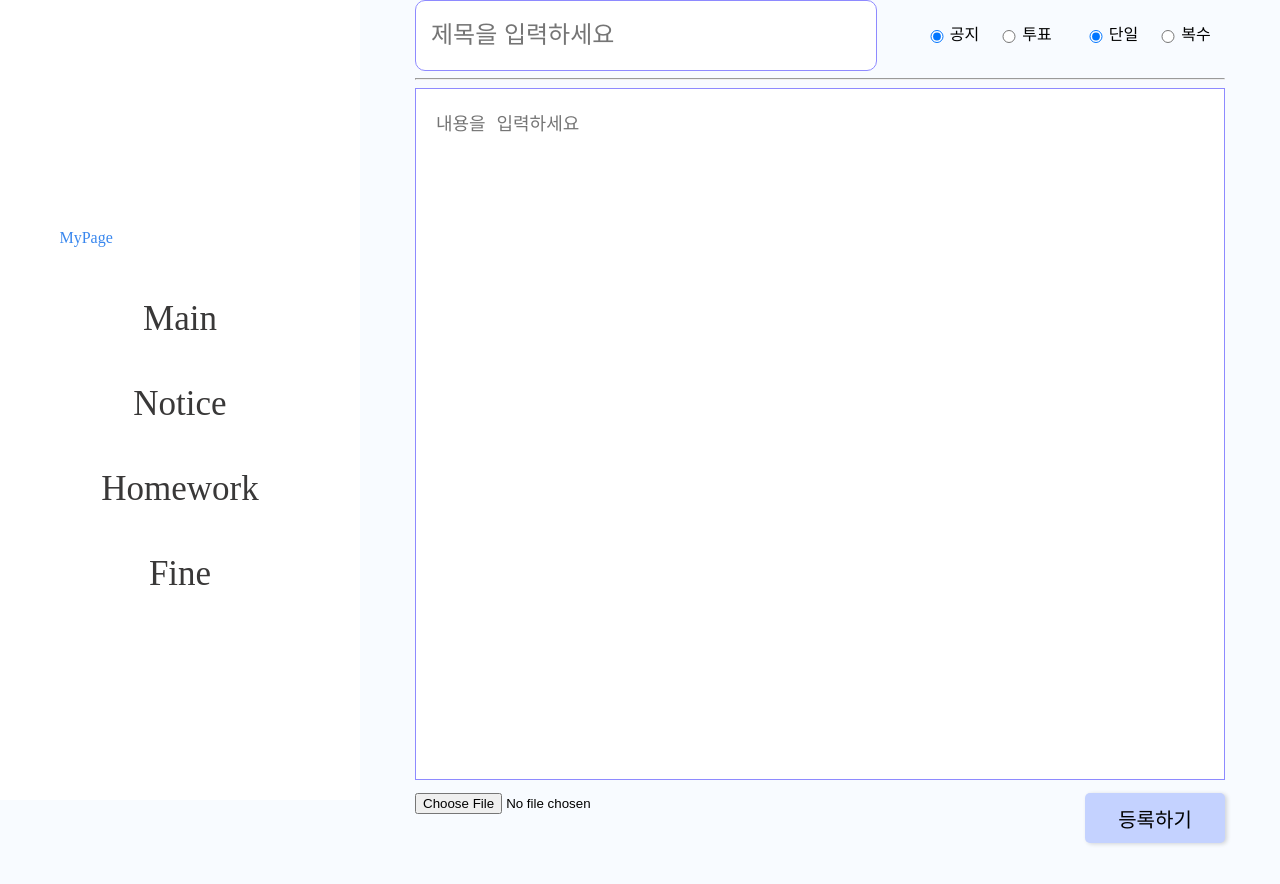
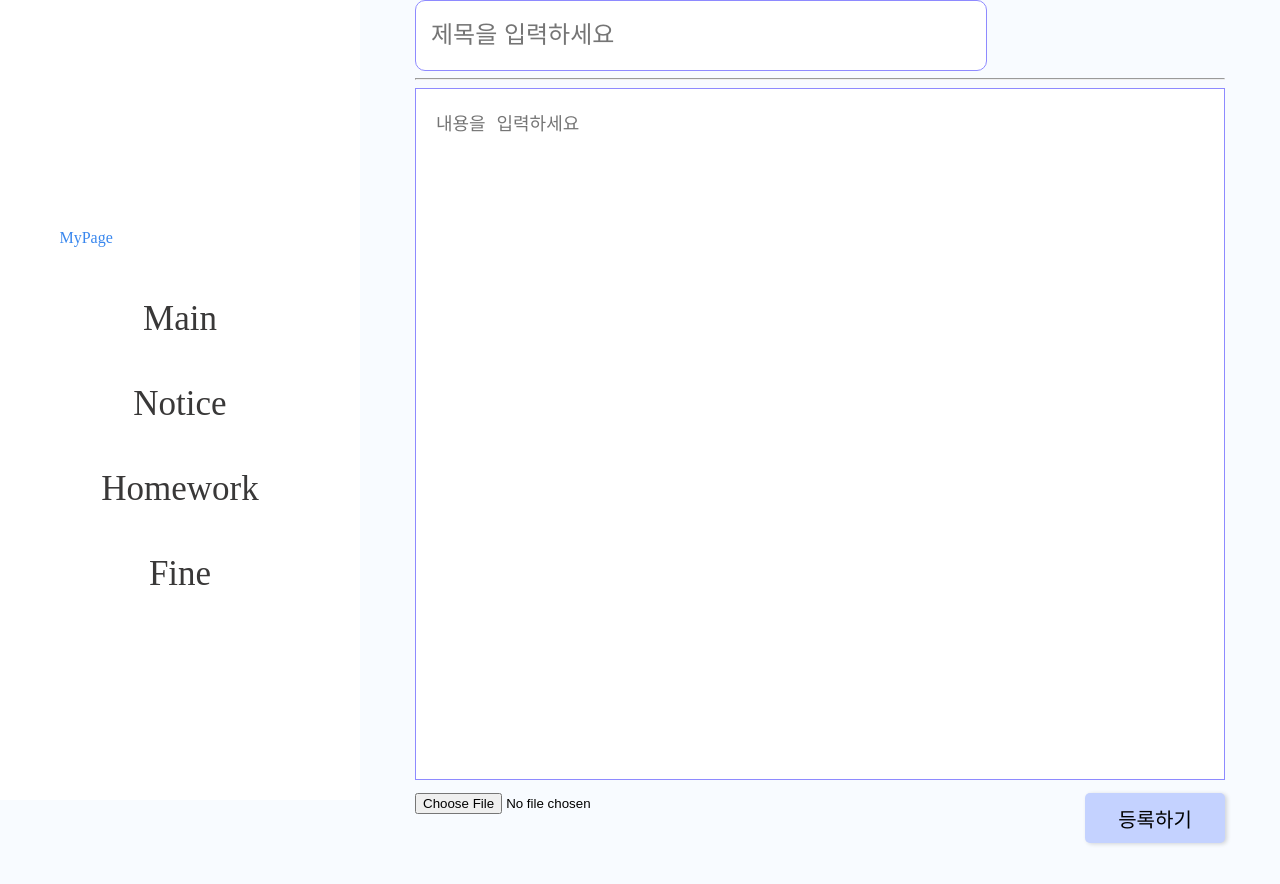
Before and after one commit to DSM-Upgrade/Client, a React app: page / in a window 1280 px wide. Shown: the top 884 px of the page. Built offline with nearby package versions, Linux system fonts and the light colour scheme.

Commit message:
[FEAT]<src/component/~/Notice> vote disable

```diff
--- a/src/component/Notice/Admin/NoticeWrite.js
+++ b/src/component/Notice/Admin/NoticeWrite.js
@@ -18,7 +18,7 @@ const NoticeWrite = () => {
       <S.Wrapper>
         <S.TitleInner>
           <S.NoticeTitle placeholder="제목을 입력하세요"></S.NoticeTitle>
-          <S.Inner>
+          {/* <S.Inner>
             <S.NoticeType type='radio' name='type' id='common' checked onClick={handleNoticeType}/>
             <label for='common'>공지</label>
             <S.NoticeType type='radio' name='type' id='vote' onClick={handleNoticeType}/>
@@ -29,7 +29,7 @@ const NoticeWrite = () => {
               <label for='single'>단일</label>
             <S.NoticeType type='radio' name='vote' id='multi' onClick={handleNoticeType}/>
               <label for='multi'>복수</label>
-          </S.Inner>
+          </S.Inner> */}
         </S.TitleInner>
         <hr />
         <Common />
--- a/src/component/Notice/NoticeDetailView/NoticeDetailView.js
+++ b/src/component/Notice/NoticeDetailView/NoticeDetailView.js
@@ -1,14 +1,14 @@
 import React from 'react';
 import * as S from './style';
 import Header from '../../Header/Header';
-import Vote from './Vote';
+// import Vote from './Vote';
 import Common from './Common';
 
 const NoticeDetailView = () => {
   return (
     <S.Container>
       <Header />
-      <Vote />
+      <Common />
     </S.Container>
   );
 };
```
